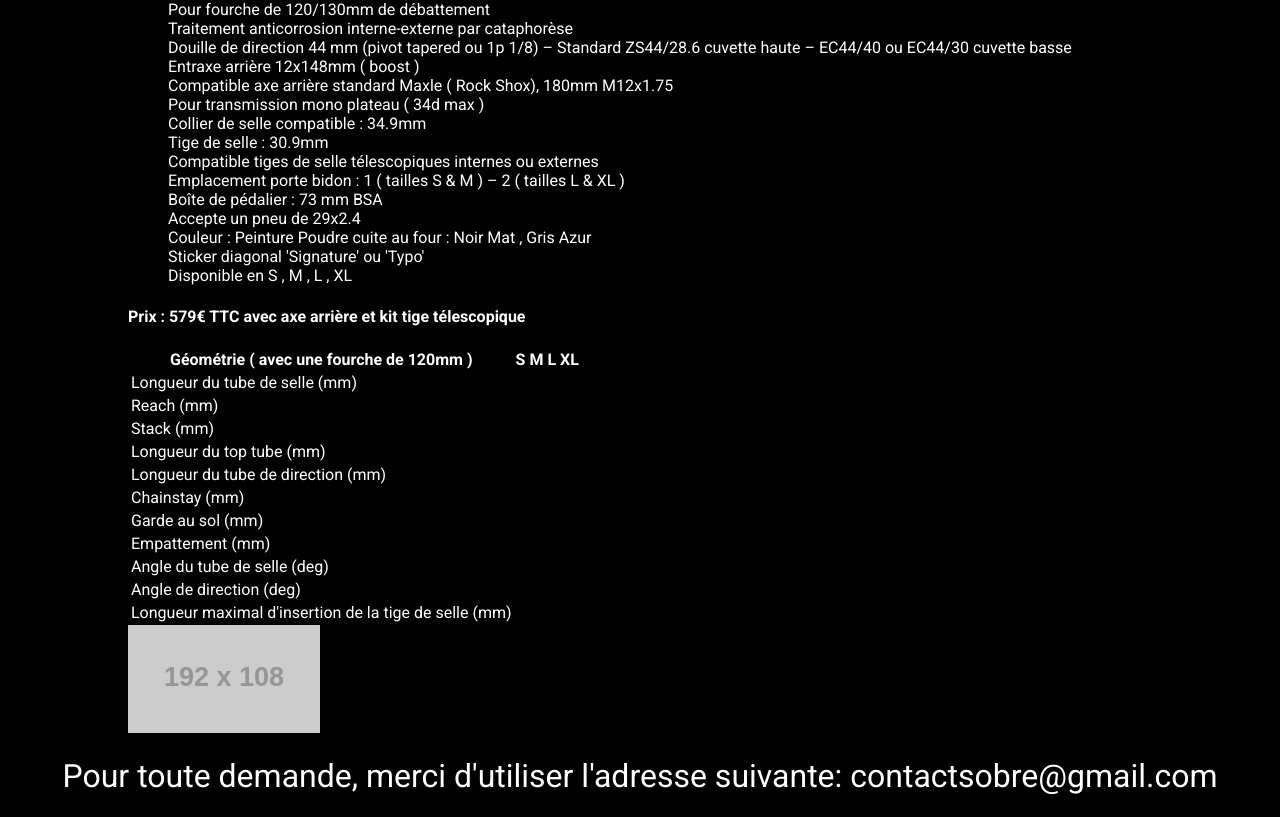
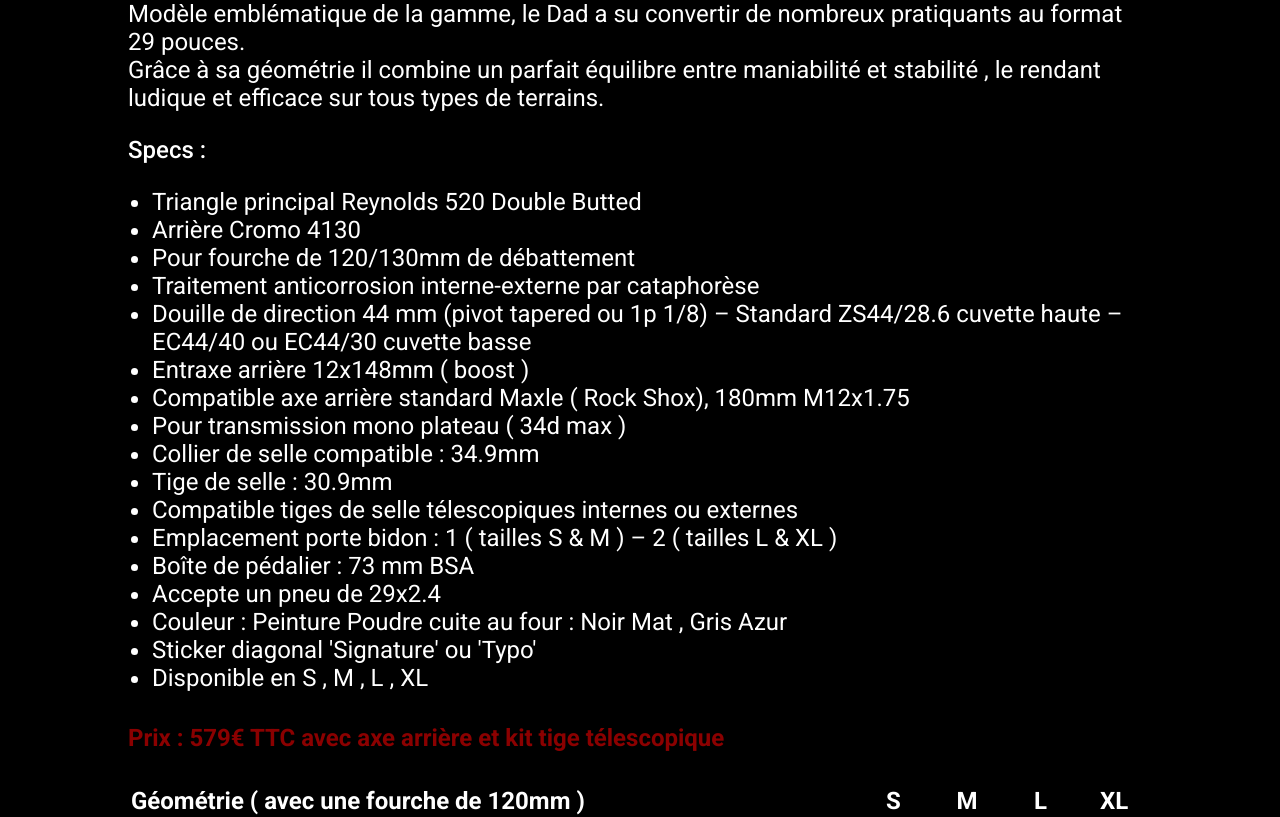
Before and after one commit to jetzy46/SobreBikesCopy, a React (Create React App) app: page / in a window 1280 px wide. Shown: the part 1069-1886 px from the top of the page. Built offline with nearby package versions, Linux system fonts and the light colour scheme.

Commit message:
done the CSS for Dad bike page, and entered all of the text. need to do the images a the bottom

```diff
--- a/src/App/pages/Bikes/Dad.js
+++ b/src/App/pages/Bikes/Dad.js
@@ -1,22 +1,22 @@
 import React from "react";
 import styled from "styled-components";
 
-function Dad(props) {
+function Dad() {
   return (
     <MainContainer>
-      <div>
+      <Overview>
         <h2>Dad 11</h2>
         <img src="img/bikes/dad/dad.jpeg" alt="cadre Sobre Dad" />
         <h4>Cadre 29″ – Usage XC / All Mountain – Boost 148mm</h4>
-      </div>
-      <div>
+      </Overview>
+      <Specifications>
         <p>
           Modèle emblématique de la gamme, le Dad a su convertir de nombreux pratiquants au format 29 pouces.
           <br />
           Grâce à sa géométrie il combine un parfait équilibre entre maniabilité et stabilité , le rendant ludique et
           efficace sur tous types de terrains.
         </p>
-        <ul>
+        <SpecsList>
           <p>Specs :</p>
           <li>Triangle principal Reynolds 520 Double Butted</li>
           <li>Arrière Cromo 4130</li>
@@ -38,12 +38,12 @@
           <li>Couleur : Peinture Poudre cuite au four : Noir Mat , Gris Azur</li>
           <li>Sticker diagonal 'Signature' ou 'Typo'</li>
           <li>Disponible en S , M , L , XL</li>
-        </ul>
-        <h4>Prix : 579€ TTC avec axe arrière et kit tige télescopique</h4>
-        <table>
+        </SpecsList>
+        <Price>Prix : 579€ TTC avec axe arrière et kit tige télescopique</Price>
+        <SpecsSheet>
           <thead>
             <tr>
-              <th>Géométrie ( avec une fourche de 120mm )</th>
+              <TableHeader>Géométrie ( avec une fourche de 120mm )</TableHeader>
               <th>S</th>
               <th>M</th>
               <th>L</th>
@@ -52,88 +52,88 @@
           </thead>
           <tbody>
             <tr>
-              <td>Longueur du tube de selle (mm)</td>
-              <td></td>
-              <td></td>
-              <td></td>
-              <td></td>
+              <MeasureName>Longueur du tube de selle (mm)</MeasureName>
+              <td>415</td>
+              <td>440</td>
+              <td>465</td>
+              <td>490</td>
             </tr>
             <tr>
-              <td>Reach (mm)</td>
-              <td></td>
-              <td></td>
-              <td></td>
-              <td></td>
+              <MeasureName>Reach (mm)</MeasureName>
+              <td>417</td>
+              <td>438</td>
+              <td>462</td>
+              <td>480</td>
             </tr>
             <tr>
-              <td>Stack (mm)</td>
-              <td></td>
-              <td></td>
-              <td></td>
-              <td></td>
+              <MeasureName>Stack (mm)</MeasureName>
+              <td>638</td>
+              <td>645</td>
+              <td>652</td>
+              <td>660</td>
             </tr>
             <tr>
-              <td>Longueur du top tube (mm)</td>
-              <td></td>
-              <td></td>
-              <td></td>
-              <td></td>
+              <MeasureName>Longueur du top tube (mm)</MeasureName>
+              <td>583</td>
+              <td>608</td>
+              <td>630</td>
+              <td>650</td>
             </tr>
             <tr>
-              <td>Longueur du tube de direction (mm)</td>
-              <td></td>
-              <td></td>
-              <td></td>
-              <td></td>
+              <MeasureName>Longueur du tube de direction (mm)</MeasureName>
+              <td>100</td>
+              <td>108</td>
+              <td>115</td>
+              <td>123</td>
             </tr>
             <tr>
-              <td>Chainstay (mm)</td>
-              <td></td>
-              <td></td>
-              <td></td>
-              <td></td>
+              <MeasureName>Chainstay (mm)</MeasureName>
+              <td>430</td>
+              <td>430</td>
+              <td>430</td>
+              <td>430</td>
             </tr>
             <tr>
-              <td>Garde au sol (mm)</td>
-              <td></td>
-              <td></td>
-              <td></td>
-              <td></td>
+              <MeasureName>Garde au sol (mm)</MeasureName>
+              <td>309</td>
+              <td>309</td>
+              <td>309</td>
+              <td>309</td>
             </tr>
             <tr>
-              <td>Empattement (mm)</td>
-              <td></td>
-              <td></td>
-              <td></td>
-              <td></td>
+              <MeasureName>Empattement (mm)</MeasureName>
+              <td>1130</td>
+              <td>1156</td>
+              <td>1180</td>
+              <td>1200</td>
             </tr>
             <tr>
-              <td>Angle du tube de selle (deg)</td>
-              <td></td>
-              <td></td>
-              <td></td>
-              <td></td>
+              <MeasureName>Angle du tube de selle (deg)</MeasureName>
+              <td>75,7°</td>
+              <td>75,7°</td>
+              <td>75,7°</td>
+              <td>75,7°</td>
             </tr>
             <tr>
-              <td>Angle de direction (deg)</td>
-              <td></td>
-              <td></td>
-              <td></td>
-              <td></td>
+              <MeasureName>Angle de direction (deg)</MeasureName>
+              <td>67.5°</td>
+              <td>67.5°</td>
+              <td>67.5°</td>
+              <td>67.5°</td>
             </tr>
             <tr>
-              <td>Longueur maximal d'insertion de la tige de selle (mm)</td>
-              <td></td>
-              <td></td>
-              <td></td>
-              <td></td>
+              <MeasureName>Longueur maximale d'insertion de la tige de selle (mm)</MeasureName>
+              <td>250</td>
+              <td>275</td>
+              <td>245</td>
+              <td>270</td>
             </tr>
           </tbody>
-        </table>
-      </div>
-      <div>
+        </SpecsSheet>
+      </Specifications>
+      <MosaicContainer>
         <img src="http://via.placeholder.com/192x108" alt="" />
-      </div>
+      </MosaicContainer>
     </MainContainer>
   );
 }
@@ -143,3 +143,65 @@
 const MainContainer = styled.div`
   width: 80%;
 `;
+
+const Overview = styled.div`
+  display: flex;
+  flex-direction: column;
+  align-items: center;
+  justify-content: space-evenly;
+  > h2 {
+    font-size: 2.5em;
+  }
+  > h4 {
+    font-size: 2em;
+  }
+`;
+
+const Specifications = styled.div`
+  display: flex;
+  flex-direction: column;
+  align-items: start;
+  justify-content: space-evenly;
+
+  font-size: 1.5em;
+`;
+const SpecsList = styled.ul`
+  margin: 0;
+  padding: 0;
+  > p {
+    margin: 0 0 1em 0;
+    font-weight: 500;
+  }
+  > li {
+    list-style-type: disc;
+    margin-left: 1em;
+  }
+`;
+
+const Price = styled.h4`
+  color: darkred;
+`;
+const SpecsSheet = styled.table`
+  width: 100%;
+  text-align: center;
+`;
+
+const TableHeader = styled.th`
+  text-align: start;
+`;
+
+const MeasureName = styled.td`
+  text-align: start;
+`;
+
+const MosaicContainer = styled.div`
+  display: flex;
+  flex-direction: row;
+  flex-wrap: wrap;
+  align-item: center;
+  > img {
+    margin: 0.4em;
+    height: 8vh;
+    width: 15vw;
+  }
+`;
```
